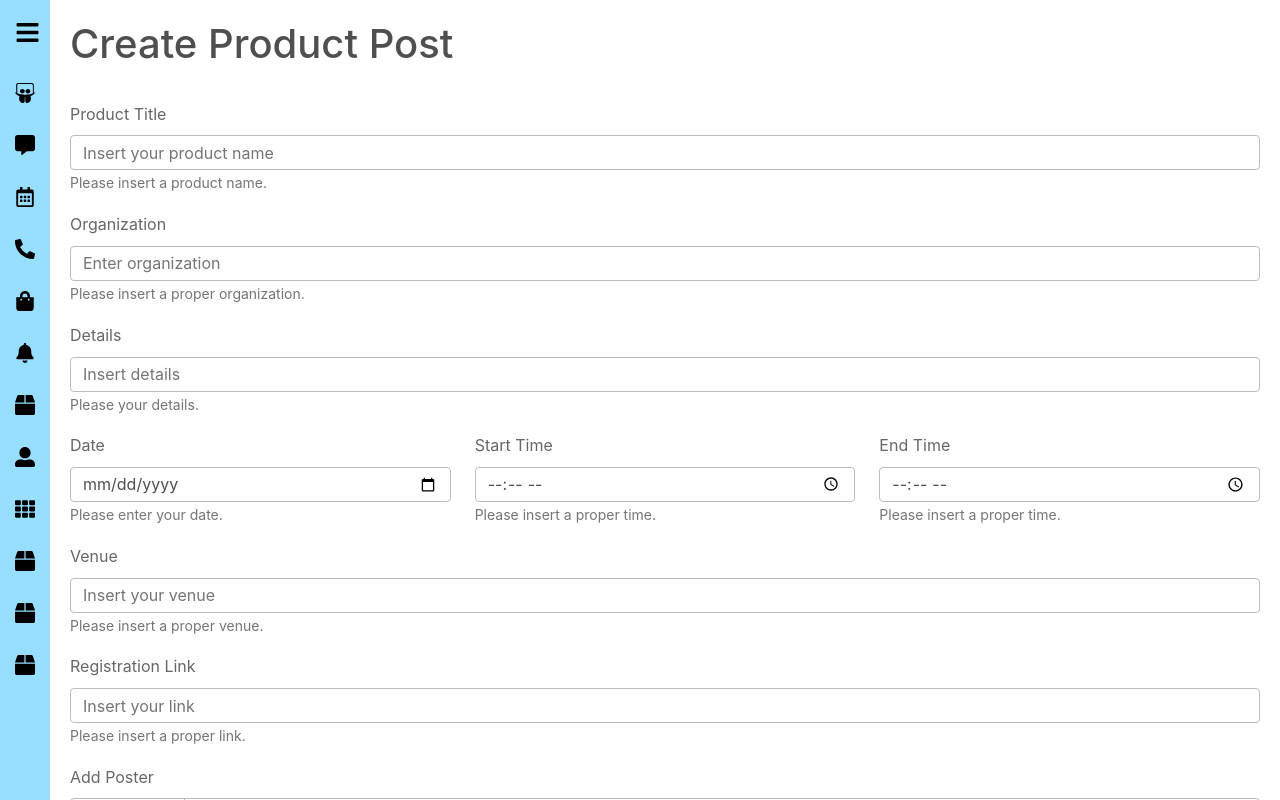
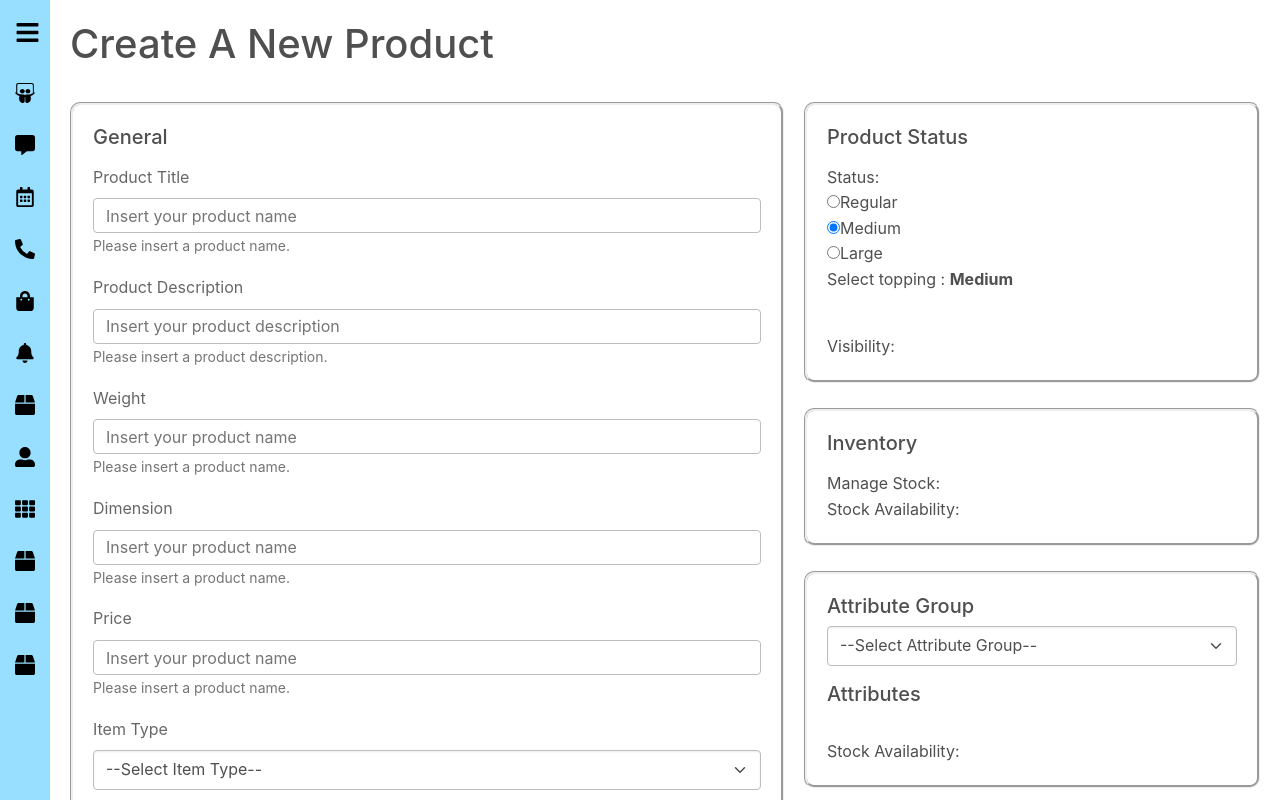
Before and after one commit to aqilahshi/MyEventOrg1, a React (Create React App) app: page /createpost in a window 1280 px wide. Shown: the top 800 px of the page. Built offline with nearby package versions, Linux system fonts and the light colour scheme; no server answers.

Commit message:
module 2
update radio button

```diff
--- a/src/App.js
+++ b/src/App.js
@@ -43,7 +43,7 @@ import ProductList from "./pages/ProductList";
 import ValidateVendor from "./pages/ValidateVendor";
 import ApproveVendor from "./pages/ApproveVendor";
 import CreatePost from "./pages/CreatePost";
-
+import Aaaa from "./pages/Aaaa";
 
 // const App = () => {
 //   return (
@@ -194,6 +194,8 @@ function App() {
           {/* edit */}
           <Route path='/validatevendor' element={<ValidateVendor />} />
           <Route path='/validatevendor/approvevendor' element={<ApproveVendor />} />
+          <Route path='/aaaa' element={<Aaaa />} />
+
           {/* categories?? */}
           {/* admin dashboard */}
           {/* end kirah part */}
--- a/src/pages/CreatePost.jsx
+++ b/src/pages/CreatePost.jsx
@@ -1,13 +1,24 @@
-import React from 'react';
+import React, { Component } from 'react';
 import Button from 'react-bootstrap/Button';
 import Form from 'react-bootstrap/Form';
 import InputGroup from 'react-bootstrap/InputGroup';
 import {Row, Col} from 'react-bootstrap';
+import { useState } from "react"
 
-function CreatePost() {
+function  CreatePost() {
+
+  const [topping, setTopping] = useState("Medium")
+
+  const onOptionChange = e => {
+    setTopping(e.target.value)
+  }
+
   return (
     <div className='createpost'>
-        <h1>Create Product Post</h1><br></br>
+        <h1>Create A New Product</h1><br></br>
+        <div className='try3'>
+          <div className='try1'>
+            <h5>General</h5><p/>
               <Form>
               <Form.Group className="mb-3">
                   <Form.Label>Product Title</Form.Label>
@@ -27,71 +38,129 @@ function CreatePost() {
                   </Form.Text>
               </Form.Group>
 
-        <Form.Group className="mb-3" controlId="formBasicEmail">
-            <Form.Label>Organization</Form.Label>
-            <Form.Control type="email" placeholder="Enter organization" />
+              <Form.Group className="mb-3">
+                  <Form.Label>Product Description</Form.Label>
+                  <InputGroup hasValidation>
+                  <Form.Control
+                    type="text"
+                    placeholder="Insert your product description"
+                    aria-describedby="inputGroupPrepend"
+                    required
+                  />
+                  <Form.Control.Feedback type="invalid">
+                    Please enter a product description.
+                  </Form.Control.Feedback>
+                </InputGroup>
                   <Form.Text className="text-muted">
-            Please insert a proper organization.
+                  Please insert a product description.
                   </Form.Text>
               </Form.Group>
 
               <Form.Group className="mb-3">
-            <Form.Label>Details</Form.Label>
+                  <Form.Label>Weight</Form.Label>
                   <InputGroup hasValidation>
                   <Form.Control
                     type="text"
-              placeholder="Insert details"
+                    placeholder="Insert your product name"
                     aria-describedby="inputGroupPrepend"
                     required
                   />
                   <Form.Control.Feedback type="invalid">
-              Please enter your details.
+                    Please enter a product name.
                   </Form.Control.Feedback>
                 </InputGroup>
                   <Form.Text className="text-muted">
-            Please your details.
+                  Please insert a product name.
                   </Form.Text>
               </Form.Group>
 
-        {/* Phone number form */}
+              <Form.Group className="mb-3">
+                  <Form.Label>Dimension</Form.Label>
+                  <InputGroup hasValidation>
+                  <Form.Control
+                    type="text"
+                    placeholder="Insert your product name"
+                    aria-describedby="inputGroupPrepend"
+                    required
+                  />
+                  <Form.Control.Feedback type="invalid">
+                    Please enter a product name.
+                  </Form.Control.Feedback>
+                </InputGroup>
+                  <Form.Text className="text-muted">
+                  Please insert a product name.
+                  </Form.Text>
+              </Form.Group>
+
+              <Form.Group className="mb-3">
+                  <Form.Label>Price</Form.Label>
+                  <InputGroup hasValidation>
+                  <Form.Control
+                    type="text"
+                    placeholder="Insert your product name"
+                    aria-describedby="inputGroupPrepend"
+                    required
+                  />
+                  <Form.Control.Feedback type="invalid">
+                    Please enter a product name.
+                  </Form.Control.Feedback>
+                </InputGroup>
+                  <Form.Text className="text-muted">
+                  Please insert a product name.
+                  </Form.Text>
+              </Form.Group>
+
+
+
+              <Form.Group className="mb-3">
+                  <Form.Label>Item Type</Form.Label>
+                  <Form.Select aria-label="Default select example">
+                      <option>--Select Item Type--</option>
+                      <option value="1">F&B</option>
+                      <option value="2">Doorgift</option>
+                      <option value="3">3</option>
+                      <option value="4">4</option>
+                  </Form.Select>
+              </Form.Group>
+
 
               <div className='align-items-center'>
                   <Row>
                       <Col>
                           <Form.Group md="4" className="mb-3 " controlId="validationCustomUsername">
-                    <Form.Label>Date</Form.Label>
+                          <Form.Label>Variations</Form.Label>
                             <InputGroup hasValidation>
                             <Form.Control
-                        type="date"
-                        placeholder="Insert date"
+                              type="text"
+                              placeholder="Insert variations"
                               aria-describedby="inputGroupPrepend"
                               required
                             />
                             <Form.Control.Feedback type="invalid">
-                        Please enter your date.
+                              Please enter your variations.
                             </Form.Control.Feedback>
                           </InputGroup>
                             <Form.Text className="text-muted">
-                        Please enter your date.
+                            Please your variations.
                             </Form.Text>
                           </Form.Group>
                       </Col>
                       <Col>
                           <Form.Group className="mb-3 col-sm-">
-                        <Form.Label>Start Time</Form.Label>
+                          <Form.Label>Quantity</Form.Label>
                             <InputGroup hasValidation>
                             <Form.Control
-                        type="time"
-                        placeholder="Insert your start time"
+                              type="text"
+                              placeholder="Insert quantity"
                               aria-describedby="inputGroupPrepend"
                               required
                             />
                             <Form.Control.Feedback type="invalid">
-                        Please enter a proper time.
+                              Please enter your quantity.
                             </Form.Control.Feedback>
                           </InputGroup>
                             <Form.Text className="text-muted">
-                        Please insert a proper time.
+                            Please your quantity.
                             </Form.Text>
                           </Form.Group>
                       </Col>
@@ -116,94 +185,97 @@ function CreatePost() {
                       </Col>
                   </Row>
                 </div>
-        <Form.Group className="mb-3">
-            <Form.Label>Venue</Form.Label>
-            <InputGroup hasValidation>
-            <Form.Control
-              type="text"
-              placeholder="Insert your venue"
-              aria-describedby="inputGroupPrepend"
-              required
-            />
-            <Form.Control.Feedback type="invalid">
-              Please enter a proper venue.
-            </Form.Control.Feedback>
-          </InputGroup>
-            <Form.Text className="text-muted">
-            Please insert a proper venue.
-            </Form.Text>
-        </Form.Group>
-
-        {/* Select Year of Study */}
-        {/* <Form.Group className="mb-3">
-            <Form.Label>Venue</Form.Label>
-            <Form.Select aria-label="Default select example">
-                <option>--Select Year of Study--</option>
-                <option value="1">1</option>
-                <option value="2">2</option>
-                <option value="3">3</option>
-                <option value="4">4</option>
-            </Form.Select>
-        </Form.Group> */}
-
-        {/* Select school */}
-        {/* <Form.Group className="mb-3">
-            <Form.Label>Registration Link</Form.Label>
-            <Form.Select aria-label="Default select example">
-                <option>--Select School--</option>
-                <option value="1">School of Computer Science</option>
-                <option value="2">School of Chemical Science</option>
-                <option value="3">School of Mathematics</option>
-                <option value="4">School of Pharmacy</option>
-                <option value="5">School of Physics</option>
-                <option value="6">School of Language and Literature</option>
-                <option value="7">School of Art</option>
-            </Form.Select>
-        </Form.Group> */}
-
-        <Form.Group className="mb-3">
-            <Form.Label>Registration Link</Form.Label>
-            <InputGroup hasValidation>
-            <Form.Control
-              type="text"
-              placeholder="Insert your link"
-              aria-describedby="inputGroupPrepend"
-              required
-            />
-            <Form.Control.Feedback type="invalid">
-              Please enter a proper link.
-            </Form.Control.Feedback>
-          </InputGroup>
-            <Form.Text className="text-muted">
-            Please insert a proper link.
-            </Form.Text>
-        </Form.Group>
-
-        <Form.Group className="mb-3">
-            <Form.Label>Add Poster</Form.Label>
-            <InputGroup hasValidation>
-            <Form.Control
-              type="file"
-              placeholder="Insert your link"
-              aria-describedby="inputGroupPrepend"
-              required
-            />
-            <Form.Control.Feedback type="invalid">
-              Please enter a proper file.
-            </Form.Control.Feedback>
-          </InputGroup>
-            <Form.Text className="text-muted">
-            Please insert a proper file.
-            </Form.Text>
-        </Form.Group>
-
                 <p></p>
                 <Button variant="primary" type="submit">
                     Submit
                 </Button>
                 </Form>
             </div>
+
+      <div className='try4'>
+          <div className='try2'>
+            <h5>Product Status</h5><p/>
+            Status:
+            <br/><input
+        type="radio"
+        name="topping"
+        value="Regular"
+        id="regular"
+        checked={topping === "Regular"}
+        onChange={onOptionChange}
+      />
+      <label htmlFor="regular">Regular</label>
+
+      <br/><input
+        type="radio"
+        name="topping"
+        value="Medium"
+        id="medium"
+        checked={topping === "Medium"}
+        onChange={onOptionChange}
+      />
+      <label htmlFor="medium">Medium</label>
+
+      <br/><input
+        type="radio"
+        name="topping"
+        value="Large"
+        id="large"
+        checked={topping === "Large"}
+        onChange={onOptionChange}
+      />
+      <label htmlFor="large">Large</label>
+
+      <p>
+        Select topping : <strong>{topping}</strong>
+      </p>
+
+            <br/>
+             Visibility:
+
+          </div>
+
+          <br/>
+
+          <div className='try2'>
+              <h5>Inventory</h5><p/>
+              Manage Stock:
+
+            <br/>
+             Stock Availability:
+
+          </div>
+
+          <br/>
+
+          <div className='try2'>
+              <h5>Attribute Group</h5>
+              <Form.Group className="mb-3">
+                  {/* <Form.Label>Item Type</Form.Label> */}
+                  <Form.Select aria-label="Default select example">
+                      <option>--Select Attribute Group--</option>
+                      <option value="1">F&B</option>
+                      <option value="2">Doorgift</option>
+                      <option value="3">3</option>
+                      <option value="4">4</option>
+                  </Form.Select>
+              </Form.Group>
+
+              <h5>Attributes</h5>
+
+
+            <br/>
+             Stock Availability:
+
+          </div>
+
+        </div>
+
+      </div>
+      {/* end create post */}
+    </div>
   );
+// }
 }
 
 export default CreatePost;
--- a/src/style.css
+++ b/src/style.css
@@ -127,9 +127,40 @@
 }
 
 
+/* .createpost {
+  background-color: #bbeae2;
+} */
 
 
+.try1 {
+  /* background-color: #285176; */
+  border-style: groove;
+  border-radius: 10px;
+  max-width: 60%;
+  padding: 20px;
+}
 
+.try2 {
+  /* background-color: #79c4e7; */
+  border-style: groove;
+  border-radius: 10px;
+  /* width: 40%; */
+  /* max-width: auto; */
+  padding: 20px;
+  /* margin-left: 20px; */
+}
+
+.try3 {
+  display: flex;
+}
+
+
+.try4 {
+  /* background-color: bisque; */
+  width: 40%;
+  max-width: auto;
+  margin-left: 20px;
+}
 
 
 
```
Also changed, not shown: src/pages/Aaaa.jsx (added, +71 -0 lines). Lines whose indentation alone changed are shown as unchanged.
